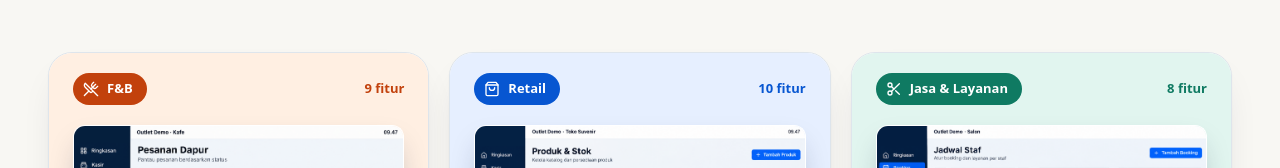
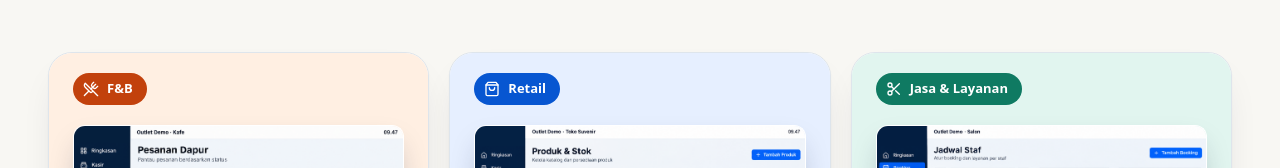
Before and after one commit to rezkyrevansyah/liburania-business-landing, an Astro site: page / in a window 1280 px wide. Shown: the part 5294-5462 px from the top of the page. Built offline with nearby package versions, Linux system fonts and the light colour scheme; Astro itself is replaced by a stand-in of ours.

Commit message:
Hapus jumlah fitur di pojok kartu harga
Label jumlah fitur di kanan atas kartu harga dihapus. Ringkasan fitur di bawah tetap menampilkan sisa fitur yang tidak ditampilkan.

```diff
--- a/src/components/Pricing.astro
+++ b/src/components/Pricing.astro
@@ -30,7 +30,6 @@ import SectorIcon from './SectorIcon.astro';
                   <SectorIcon id={s.id} class="size-4 shrink-0" />
                   {s.tab}
                 </span>
-                <span class:list={['text-[0.8125rem] font-semibold', tone[s.id].text]}>{s.features.length} fitur</span>
               </div>
               <div class="aspect-[2/1] overflow-clip rounded-t-[var(--radius-control)] border border-b-0 border-white shadow-[0_14px_30px_-8px_rgb(7_28_61/0.28)]">
                 <Picture
```
